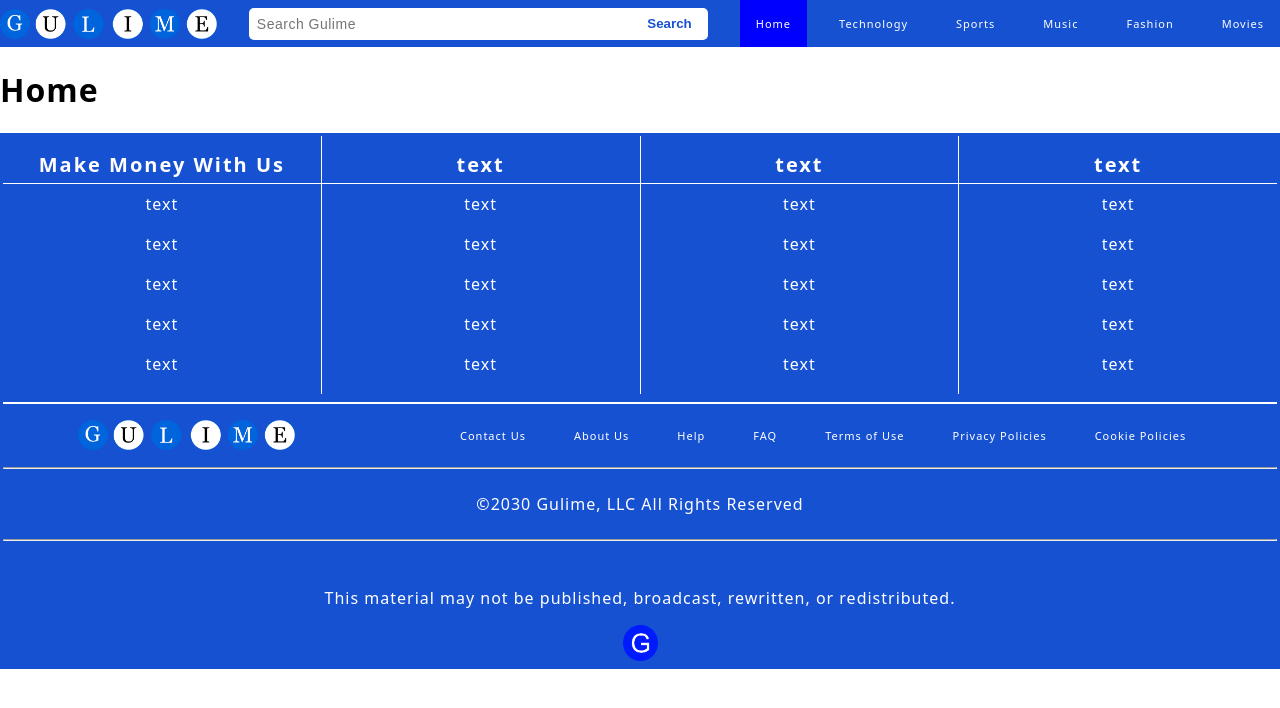
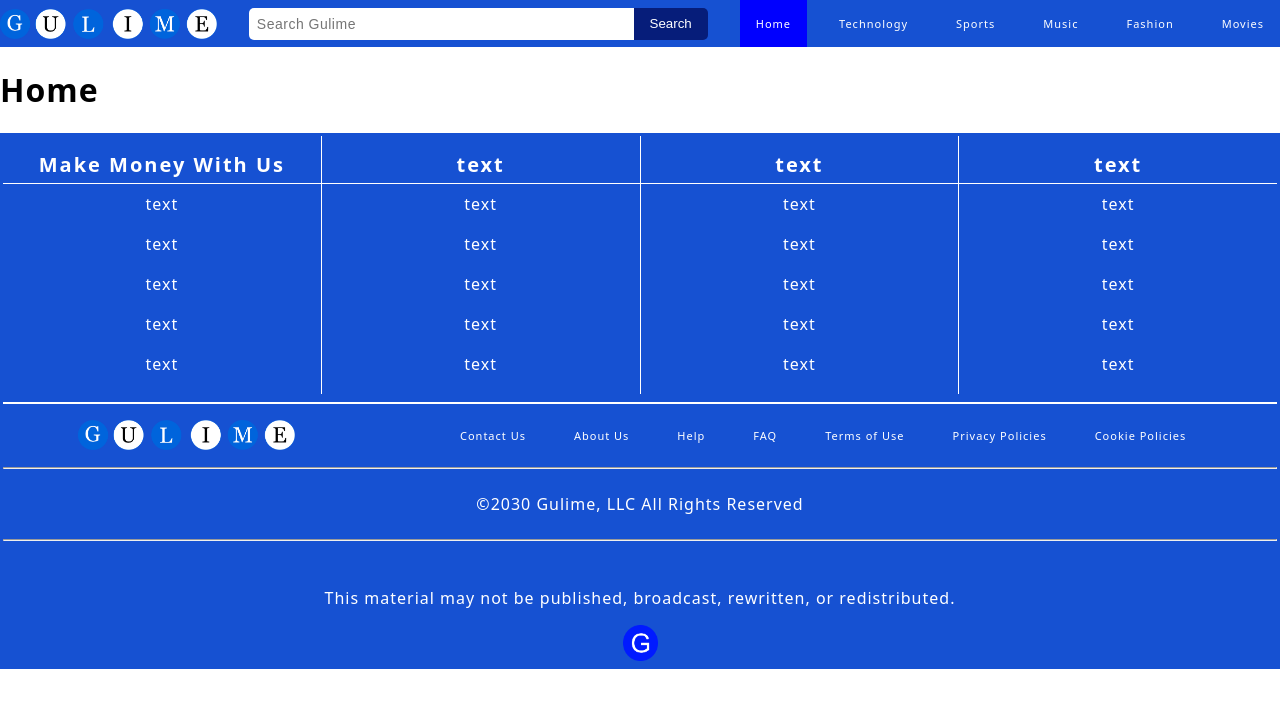
Before and after one commit to gurime/blob, a React (Vite) app in the folder app-shell/: page / in a window 1280 px wide. Shown: the top 708 px of the page. Built offline with nearby package versions, Linux system fonts and the light colour scheme.

Commit message:
Update index.css

```diff
--- a/app-shell/src/index.css
+++ b/app-shell/src/index.css
@@ -85,17 +85,16 @@ padding: 0 0.5rem;
 .nav-search-btn {
 height: 2rem;
 border: none;
-background-color: #fff;
-color: #1651d2;
+background-color: #061d7a;
+color: #ffffff;
 padding: 0 1rem;
 border-radius: 0 5px 5px 0;
 cursor: pointer;
-font-weight: bold;
 transition: background-color 0.3s ease;
 }
 
 .nav-search-btn:hover {
-background-color: #f8f9fa;
+background-color: #1e76ce;
 }
 /* search bar */
 
```
